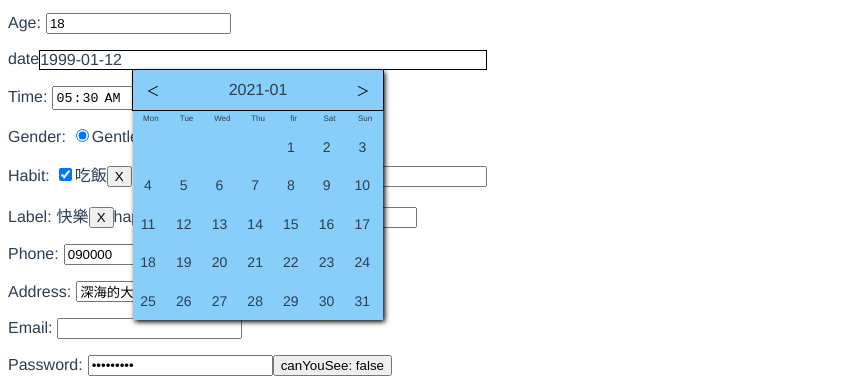
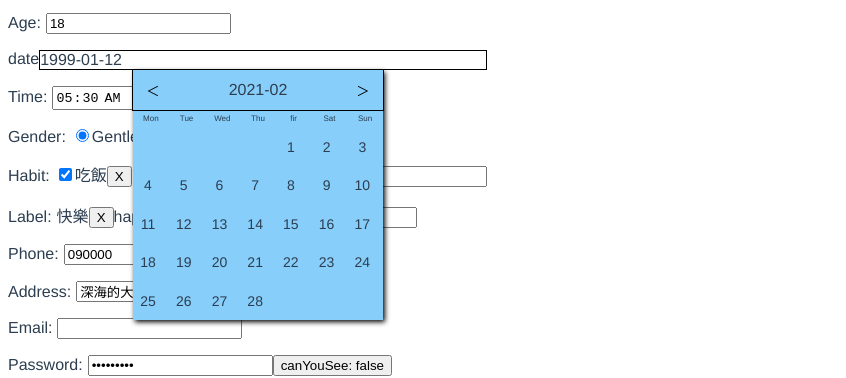
Before and after one commit to DeepJavaScript/vite-a-bit, a Vue app in the folder vue3-form/: page / in a window 1280 px wide. Both pictures are taken after a click on the element "1999-01-12". Shown: the part 206-584 px from the top of the page, without its empty margins (0-846 px from the left). Built offline with nearby package versions, Linux system fonts and the light colour scheme.

Commit message:
fix: mouth 是從 0~11, dayInstance 的連結在重新宣告時斷掉了

```diff
--- a/vue3-form/src/components/formComponents/datePicker.vue
+++ b/vue3-form/src/components/formComponents/datePicker.vue
@@ -7,7 +7,7 @@
 		<div v-if="isPickerOn" class="picker">
 			<div class="head">
 				<button @click="previousMonth" type="button">＜</button>
-				<p :textContent="`${year}-${numToString(month)}`"></p>
+				<p :textContent="`${year}-${numToString(month + 1)}`"></p>
 				<button @click="nextMonth" type="button">＞</button>
 			</div>
 			<div class="body">
@@ -33,14 +33,16 @@ export default {
 	setup(_props, { emit }) {
 		const weekList = ref(["Mon", "Tue", "Wed", "Thu", "fir", "Sat", "Sun"]);
 		const isPickerOn = ref(false);
-		let dayInstance = new Date();
+		const dayInstance = ref(new Date());
 
-		let date = dayInstance.getDate();
-		let month = dayInstance.getMonth();
-		let year = dayInstance.getFullYear();
-		let emptyAmount = dayInstance.getDay();
+		const date = computed(() => dayInstance.value.getDate());
+		const month = computed(() => dayInstance.value.getMonth());
+		const year = computed(() => dayInstance.value.getFullYear());
+		const emptyAmount = computed(() => dayInstance.value.getDay());
 
-		const dayOnThisMonth = computed(() => new Date(date, month, 0).getDate());
+		const dayOnThisMonth = computed(() =>
+			new Date(date.value, month.value + 1, 0).getDate()
+		);
 
 		const pickDate = (event) => {
 			const dateString =
@@ -48,15 +50,17 @@ export default {
 					? "0".concat(event.target.textContent)
 					: event.target.textContent;
 
-			const emitedData = `${year}-${numToString(month + 1)}-${dateString}`;
+			const emitedData = `${year.value}-${numToString(
+				month.value + 1
+			)}-${dateString}`;
 			emit("update:modelValue", emitedData);
 			isPickerOn.value = false;
 		};
 		const nextMonth = () => {
-			dayInstance = new Date(year, month + 1);
+			dayInstance.value = new Date(year.value, month.value + 1);
 		};
 		const previousMonth = () => {
-			dayInstance = new Date(year, month - 1);
+			dayInstance.value = new Date(year.value, month.value - 1);
 		};
 		const numToString = (num) => {
 			if (typeof num !== "number")
@@ -68,6 +72,7 @@ export default {
 			weekList,
 			isPickerOn,
 			date,
+			dayInstance,
 			month,
 			year,
 			emptyAmount,
```
